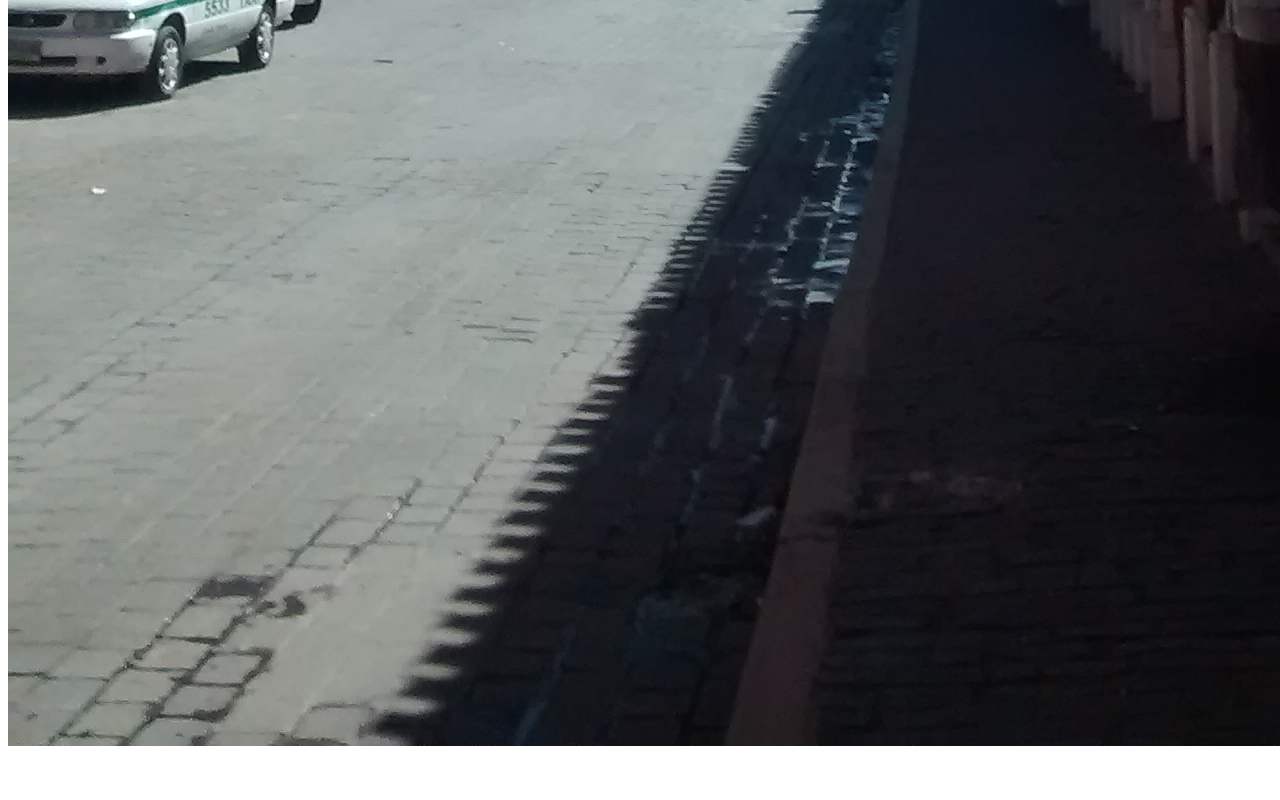
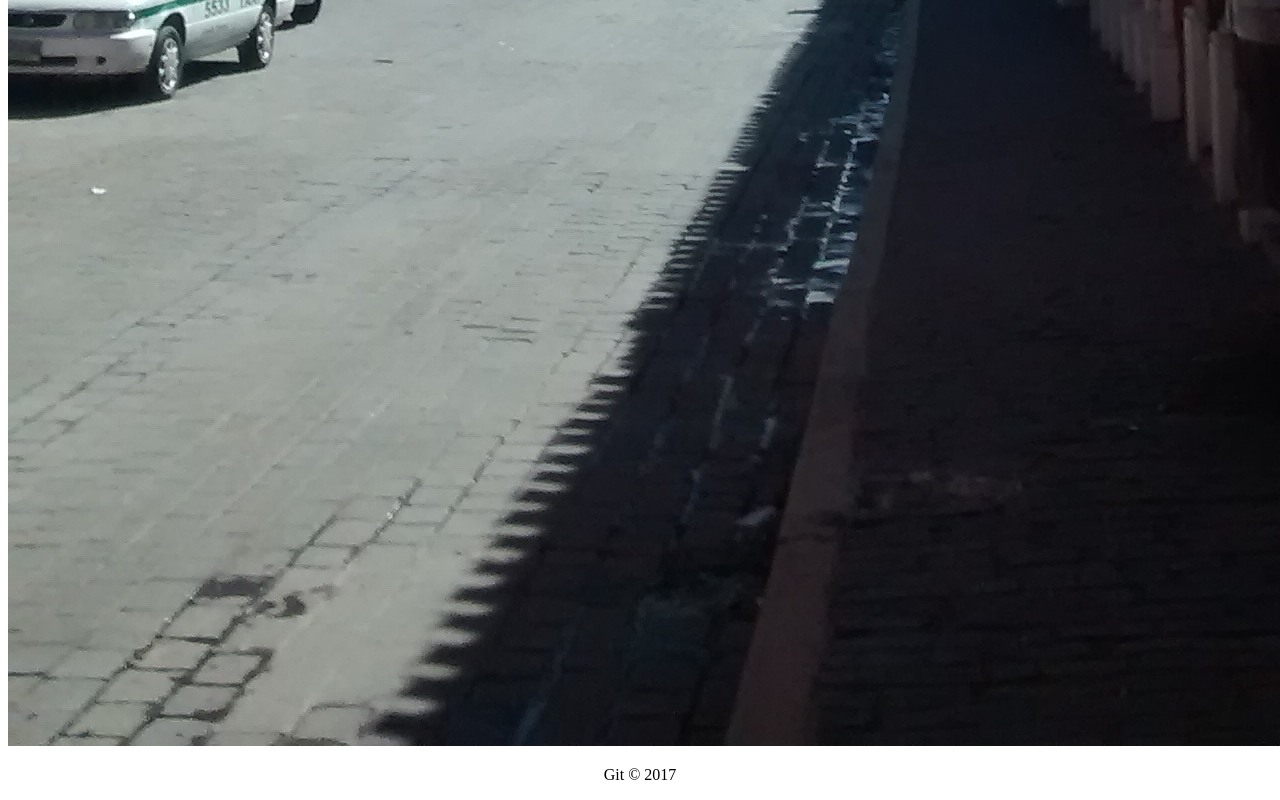
Before and after one commit to MORENO48/gitrepo, a plain HTML site: page index.html in a window 1280 px wide. Shown: the part 2014-2814 px from the top of the page. Before the commit the page ends 2772 px from the top, so only its background shows below. Drawn offline with Linux system fonts and the light colour scheme.

Commit message:
se agrego footer

```diff
--- a/index.html
+++ b/index.html
@@ -4,7 +4,8 @@
 	<meta charset="utf-8">
 	<title>Document</title>
 </head>
-</body>
+
+
 	<h1>Práctica #1 de repositorios en GIT</h1>
 	<hr>
 	<p>Lorem ipsum dolor sit amet, consectetur adipisicing elit, sed do eiusmod
@@ -14,4 +15,9 @@
 	cillum dolore eu fugiat nulla pariatur. Excepteur sint occaecat cupidatat non
 	proident, sunt in culpa qui officia deserunt mollit anim id est laborum.</p>
 	<img src="imagenes/imagen1.jpg">
+
+	<footer>
+		<p align="center">Git &copy; 2017</p>
+	</footer>
+</body>
 </html>
```
